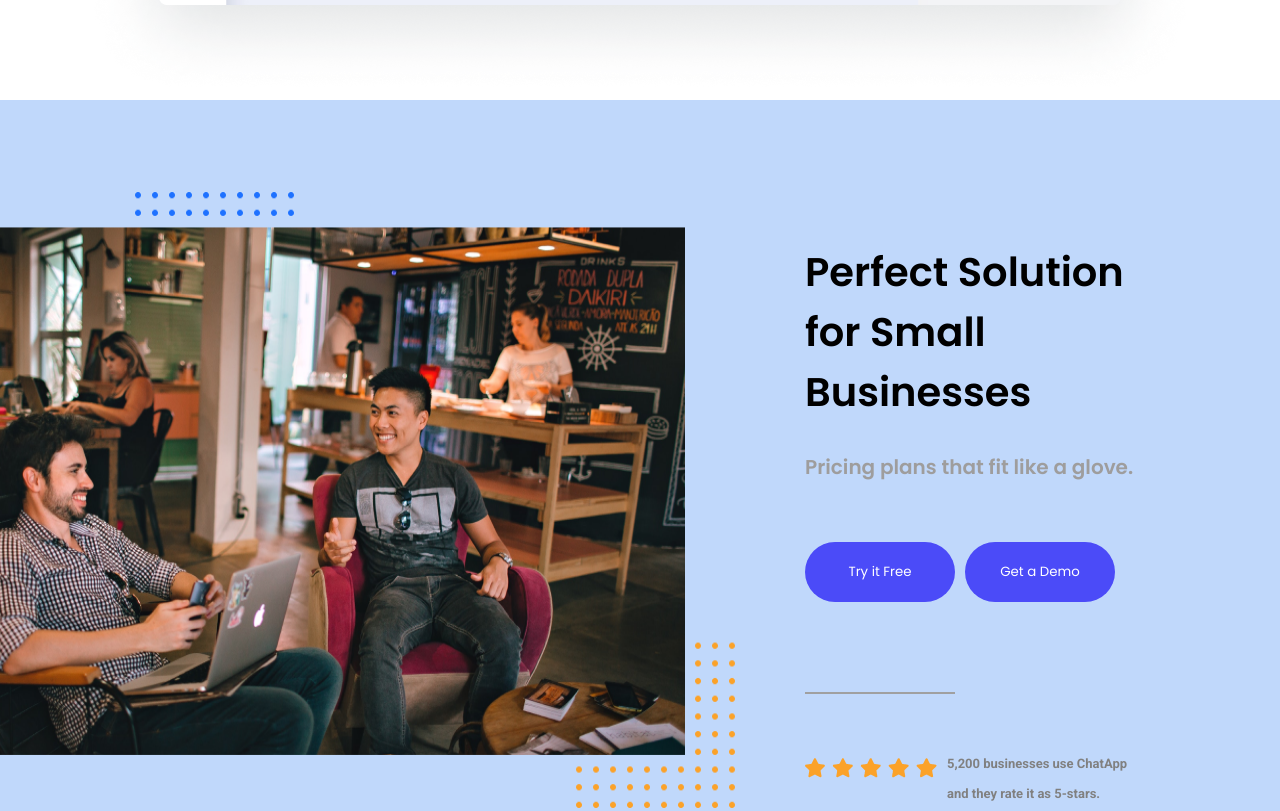
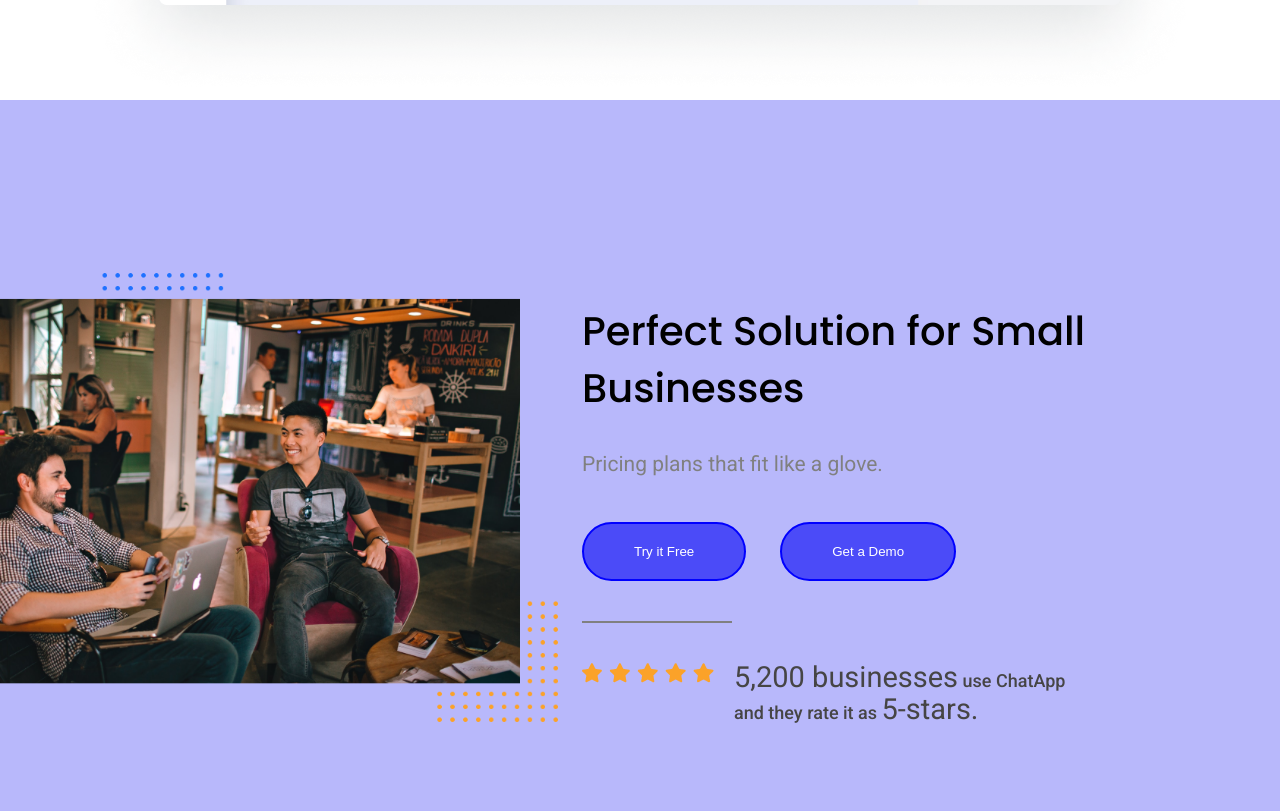
Before and after one commit to Sahwag546/Chat-app-layout, a plain HTML site: page index.html in a window 1280 px wide. Shown: the part 2026-2837 px from the top of the page. Drawn offline with nearby package versions, Linux system fonts and the light colour scheme.

Commit message:
first comit

```diff
--- a/assets/css/style.css
+++ b/assets/css/style.css
@@ -1,5 +1,6 @@
 @import url('https://fonts.googleapis.com/css2?family=Poppins:ital,wght@0,100;0,200;0,300;0,400;0,500;0,600;0,700;0,800;0,900;1,100;1,200;1,300;1,400;1,500;1,600;1,700;1,800;1,900&display=swap');
 @import url('https://fonts.googleapis.com/css2?family=Roboto:ital,wght@0,100;0,300;0,400;0,500;0,700;0,900;1,100;1,300;1,400;1,500;1,700;1,900&display=swap');
+
 * {
     margin: 0;
     padding: 0;
@@ -52,26 +53,16 @@ section {
     padding-right: 12px;
 }
 
-
-
 .col-6 {
     width: 50%;
     padding-left: 12px;
     padding-right: 12px;
 }
-
-
-
-
 .col-9 {
     width: 75%;
     padding-left: 12px;
     padding-right: 12px;
 }
-
-
-
-
 
 /*-----------section {1} details---------*/
 header {
@@ -221,7 +212,7 @@ nav ul li a {
     font-weight: 600;
     font-size: 50px;
     margin-top: 100px;
-    font-family: poppins,sans-serif;
+    font-family: poppins, sans-serif;
 }
 
 .para3 {
@@ -229,7 +220,7 @@ nav ul li a {
     font-size: 20px;
     margin-top: 30px;
     color: rgb(158, 157, 157);
-    font-family: poppins,sans-serif;
+    font-family: poppins, sans-serif;
 }
 
 .pic2 {
@@ -238,74 +229,96 @@ nav ul li a {
 
 /*------------section {3} details-------------*/
 .section-3 {
-    background-color: rgb(192, 216, 251);
-    position: relative;
+
+
+    background-color: rgb(184, 184, 251);
+    display: flex;
+    align-items: center;
+    justify-content: center;
+    align-content: center;
+    justify-items: center;
+
+}
+.container2{
+
+        max-width: 1140px;
+        margin-left: auto;
+        margin-right: auto;
+       overflow: hidden;
+}
+
+.postion-absolute {
+    position: absolute;
+    left: 0;
 
 }
 
-.container2 {
-    max-width: 1140px;
-    position: absolute;
-    left: 0;
-    display: flex;
+.perfect {
+    font-family: Poppins;
+    font-size: 40px;
+    font-weight: 500;
+    line-height: 57.78px;
+    text-align: left;
 
 }
 
-.heading2 {
-    font-weight: 600;
-    font-size: 40px;
-    margin-top: 50px;
-    display: flex;
-    flex-direction: column;
-    margin-left: 70px;
-    font-family: poppins,sans-serif;
+.glove {
+    font-family: Roboto;
+    font-size: 21px;
+    font-weight: 400;
+    line-height: 33.96px;
+    text-align: left;
+    color: gray;
+    margin-top: 30px;
 }
 
-.btn3 {
-    width: 150px;
-    height: 60px;
-    border-radius: 100px;
-    background: rgb(75, 75, 248);
-    color: white;
-    cursor: pointer;
-    margin-right: 10px;
-    font-family: poppins,sans-serif;
+.star {
+    font-family: Roboto;
+    font-size: 18px;
+    font-weight: 500;
+    line-height: 29.11px;
+    text-align: left;
+    margin-left: 20px;
+    color: rgb(70, 69, 69);
+
 }
 
-.btn3:hover {
-    background-color: rgb(192, 216, 251);
-    border: 2px solid blue;
-    color: blue;
+.m-top {
+    margin-top: 30px;
 }
 
-.btn-3-parent {
-    display: flex;
-    font-family: popins,sans-serif;
-    margin-top: 60px;
-}
 
 .line {
     padding: 1px;
     width: 150px;
-    background-color: rgb(160, 160, 160);
-    border: 0px solid rgb(161, 161, 161);
-    margin-top: 90px;
+    background: gray;
+    margin-top: 40px;
+    margin-bottom: 40px;
 }
 
-.img-para7-parent {
-    display: flex;
+
+
+.btn3 {
+    padding: 20px 50px;
+    border-radius: 100px;
+    background: rgb(75, 75, 248);
+    color: white;
     margin-top: 40px;
+    margin-right: 30px;
+    border: 2px solid blue;
+    cursor: pointer;
+    background-size: cover;
 }
 
-.para7 {
-    margin-top: 15px;
-    font-family: Roboto;
-    font-size: 13px;
-    font-weight: 600;
-    line-height: 29.11px;
-    text-align: left;
-    margin-left: 10px;
-    color: gray;
+.btn3:hover {
+    background-color: rgb(184, 184, 251);
+    color: blue;
+}
+
+.f-size {
+
+    font-weight: 400;
+    font-size: 29px;
 }
 
 /*-------------section {4} details------------*/
@@ -341,6 +354,9 @@ nav ul li a {
     padding-bottom: 12px;
 }
 
+.groupimg {
+    width: 100%;
+}
 
 .d-flex {
     display: flex;
@@ -380,31 +396,36 @@ ol li a {
     text-align: left;
 
 }
-.text{
-    font-family: poppins,sans-serif;
+
+.text {
+    font-family: poppins, sans-serif;
     color: black;
     cursor: pointer;
     padding-bottom: 12px;
 }
-.text2{
-    font-family: poppins,sans-serif;
+
+.text2 {
+    font-family: poppins, sans-serif;
     padding-bottom: 12px;
 }
 
-.para8{
+.para8 {
 
     color: rgb(158, 156, 156);
 }
-.chat{
+
+.chat {
     font-size: 30px;
     font-weight: 500;
-    font-family: poppins,sans-serif;
+    font-family: poppins, sans-serif;
 }
-.app{
+
+.app {
     font-size: 30px;
     font-weight: 300;
-    font-family: poppins,sans-serif;
+    font-family: poppins, sans-serif;
 }
+
 /*---------------responsive nav------------*/
 @media (max-width:576px) {
     .menu {
@@ -425,6 +446,7 @@ ol li a {
         background: #000;
         line-height: 20px;
     }
+
 
     .para {
         font-size: 40px;
@@ -448,8 +470,6 @@ ol li a {
         width: 200px;
     }
 
-
-
 }
 
 @media (max-width:1200px) {
@@ -457,6 +477,15 @@ ol li a {
     .col-6 {
         display: flex;
         flex-direction: column;
+        width: 100%;
+    }
+
+    .section-3 {
+        height: 150vh;
+    }
+
+
+    .star {
         width: 100%;
     }
 
@@ -477,18 +506,6 @@ ol li a {
         margin-left: 0;
     }
 
-    .pic3 {
-        width: 100%;
-    }
-
-    .container2 {
-        display: flex;
-        flex-direction: column;
-    }
-
-    .card {
-        margin-top: 0px;
-    }
 
 }
 
@@ -503,6 +520,12 @@ ol li a {
     .mb-24 {
         margin-bottom: 24px;
     }
+
+    .card-parent {
+        display: flex;
+        flex-direction: column;
+    }
+
 }
 
 
--- a/index.html
+++ b/index.html
@@ -56,43 +56,54 @@
             <img class="pic2" src="/assets/images/pic2.png" alt="">
         </div>
     </section>
-    <section class="section-3">
-        <div class="container2">
-            <img class="pic3" src="/assets/images/pic3.png" alt="">
-            <div class="heading2">
-                <span> Perfect Solution for Small Businesses </span>
-                <p class="para3">Pricing plans that fit like a glove.</p>
-                <div class="btn-3-parent">
+    <section class="section-3 ">
+     <div class="container2 postion-absolute">
+        <div class="row">
+            <div class="col-6">
+                <img class="groupimg" src="/assets/images/pic3.png" alt="">
+            </div>
+            <div class="col-6 ">
+                <div class="perfect m-top">
+                    Perfect Solution for Small Businesses
+                </div>
+                <div class="glove">
+
+                    Pricing plans that fit like a glove.
+                </div>
+                <div class="btn-parent">
                     <button class="btn3">Try it Free</button>
                     <button class="btn3">Get a Demo</button>
                 </div>
                 <div class="line"></div>
-                <div class="img-para7-parent">
+                <div class="d-flex">
                     <div class="img">
-                        <img src="/assets/images/pic4.png" alt="">
-                    </div>
-                    <div class="para7">5,200 businesses use ChatApp and they rate it as 5-stars.</div>
+                <img src="/assets/images/pic4.png" alt="">
+                </div>
+                <div class="star">
+                    <span class="f-size">5,200 businesses</span> use ChatApp<br> and they rate it as <span class="f-size">5-stars.</span>
+                </div>
                 </div>
             </div>
         </div>
+     </div>
     </section>
     <section class="section-4">
         <div class="container w-100">
             <div class="row">
                 <div class="col-3 col-12 mb-24">
                     <div class="logo2">
-                        <a href="#"><span class="chat" style="color: rgb(46, 13, 208)">chat</span><Span
-                         class="app"  style="color: rgb(169, 147, 242); ">app</Span></a>
+                        <a href="#"><span class="chat" style="color: rgb(46, 13, 208)">chat</span><Span class="app"
+                                style="color: rgb(169, 147, 242); ">app</Span></a>
                     </div>
                     <p class="para8">The last team chat you will ever need.</p>
                 </div>
                 <div class="col-9 col-12 d-flex f-wrap">
                     <div class="col-3 col-md-6 col-sm-4">
                         <ol>
-                            <li  class="text" >Help</li>
-                            <li  class="text2"><a href="#">Support</a></li>
-                            <li  class="text2"><a href="#">Knowledgebase</a></li>
-                            <li  class="text2"><a href="#">Tutorials</a></li>
+                            <li class="text">Help</li>
+                            <li class="text2"><a href="#">Support</a></li>
+                            <li class="text2"><a href="#">Knowledgebase</a></li>
+                            <li class="text2"><a href="#">Tutorials</a></li>
 
                         </ol>
                     </div>
@@ -107,7 +118,7 @@
                     </div>
                     <div class="col-3 col-md-6 col-sm-4">
                         <ol>
-                            <li  class="text" >Company</li>
+                            <li class="text">Company</li>
                             <li class="text2"><a href="#">About Us</a></li>
                             <li class="text2"><a href="#">Careers</a></li>
                             <li><a href="#">Contact Us</a></li>
@@ -116,7 +127,7 @@
                     </div>
                     <div class="col-3 col-md-6 col-sm-4 ">
                         <ol>
-                            <li  class="text">Contact Us</li>
+                            <li class="text">Contact Us</li>
                             <li class="text2"><a href="#">info@chatapp.com</a></li>
                             <li class="text2"><a href="#"> 1-800-200-300 </a></li>
                             <li class="text2"><a href="#">3500 Deer Creek Rd</a></li>
```
